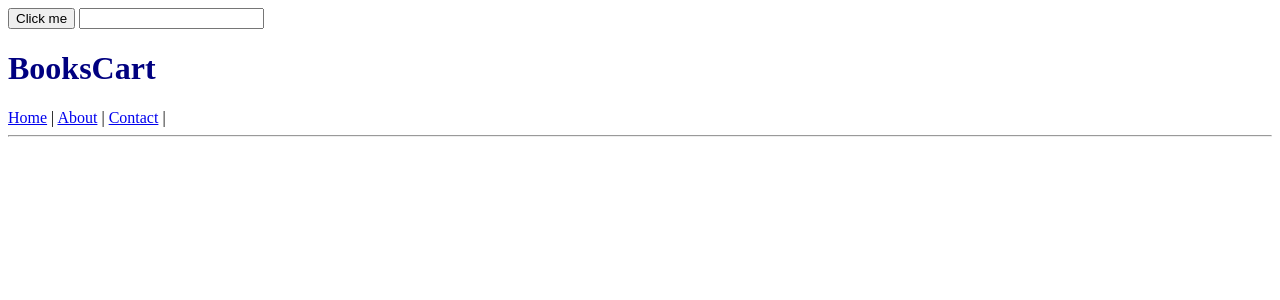
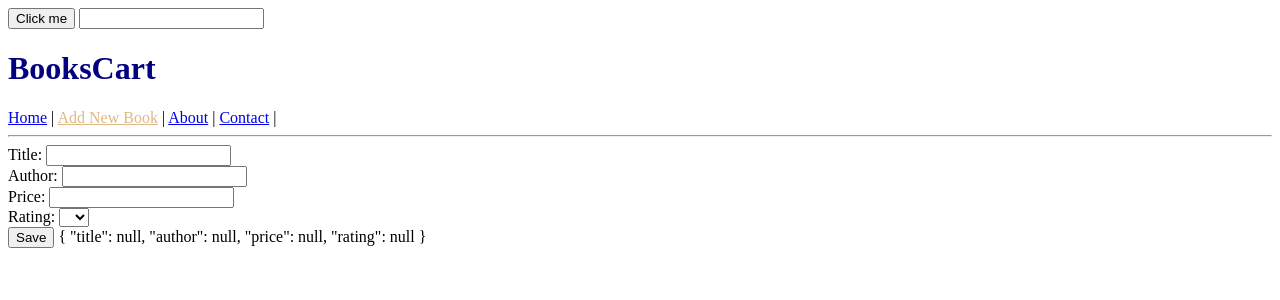
Before and after one commit to angular-recipes/crimson-15-march, an Angular app in the folder 2-components/bookscart/: page /add-book in a window 1280 px wide. Before the commit this address led to /. Shown: the top 300 px of the page. Built offline with nearby package versions, Linux system fonts and the light colour scheme.

Commit message:
template driven forms

```diff
--- a/2-components/bookscart/src/app/app-routing.module.ts
+++ b/2-components/bookscart/src/app/app-routing.module.ts
@@ -1,3 +1,4 @@
+import { AddBookPageComponent } from './components/add-book-page/add-book-page.component';
 import { BookDetailsPageComponent } from './components/book-details-page/book-details-page.component';
 import { HomePageComponent } from './components/home-page/home-page.component';
 import { ContactComponent } from './components/contact/contact.component';
@@ -9,6 +10,7 @@ const routes: Routes = [
   {path: 'home', component: HomePageComponent},
   {path: 'about', component: AboutComponent},
   {path: 'contact', component: ContactComponent},
+  {path: 'add-book', component: AddBookPageComponent},
   {path: 'book/:id', component: BookDetailsPageComponent},
   {path: '', redirectTo: '/home', pathMatch: 'full'}
 ];
--- a/2-components/bookscart/src/app/app.component.html
+++ b/2-components/bookscart/src/app/app.component.html
@@ -1,6 +1,7 @@
 <h1>BooksCart</h1>
 
 <a routerLink="/home" routerLinkActive="current">Home</a> |
+<a routerLink="/add-book" routerLinkActive="current">Add New Book</a> |
 <a routerLink="/about" routerLinkActive="current">About</a> |
 <a routerLink="/contact" routerLinkActive="current">Contact</a> |
 <hr/>
--- /dev/null
+++ b/2-components/bookscart/src/app/components/add-book-page/add-book-page.component.html
@@ -0,0 +1,25 @@
+<div>
+  Title:
+  <input type="text" [(ngModel)]="newBook.title" />
+</div>
+<div>
+  Author:
+  <input type="text" [(ngModel)]="newBook.author" />
+</div>
+<div>
+  Price:
+  <input type="number" [(ngModel)]="newBook.price" />
+</div>
+<div>
+  Rating:
+  <select [(ngModel)]="newBook.rating">
+      <option>1</option>
+      <option>2</option>
+      <option>3</option>
+      <option>4</option>
+      <option>5</option>
+  </select>
+</div>
+<button (click)="save()">Save</button>
+
+{{newBook | json}}
--- /dev/null
+++ b/2-components/bookscart/src/app/components/add-book-page/add-book-page.component.ts
@@ -0,0 +1,28 @@
+import { Router } from '@angular/router';
+import { BookService } from './../../services/book.service';
+import { Book } from './../../models/book';
+import { Component, OnInit } from '@angular/core';
+
+@Component({
+  selector: 'app-add-book-page',
+  templateUrl: './add-book-page.component.html',
+  styleUrls: ['./add-book-page.component.css']
+})
+export class AddBookPageComponent implements OnInit {
+  newBook: Book;
+  constructor(
+    private bookService: BookService,
+    private router: Router
+  ) { }
+
+  ngOnInit() {
+    this.newBook = new Book(null, null, null, null);
+  }
+
+  save() {
+    this.newBook.rating = +this.newBook.rating;
+    this.bookService.addBook(this.newBook);
+    this.router.navigate(['/home']);
+  }
+
+}
--- a/2-components/bookscart/src/app/components/home-page/home-page.component.html
+++ b/2-components/bookscart/src/app/components/home-page/home-page.component.html
@@ -1,4 +1,4 @@
-<!-- <div *ngIf="books.length == 4">text here</div> -->
+<!-- <div *ngIf="books.length == 4">text here</div>
 <div [hidden]="books.length == 3">not 4</div>
 
 <div>
@@ -16,7 +16,7 @@
 
 <button (click)="addBook(titleEl, authorEl, priceEl, ratingEl)">
   print
-</button>
+</button> -->
 
 <div *ngFor="let book of books; let i=index">
   <div
```
Also changed, not shown: 2-components/bookscart/src/app/app.module.ts (+6 -2 lines), 2-components/bookscart/src/app/components/add-book-page/add-book-page.component.css (added), 1 other file (tests, documents, lock files or other folders).
